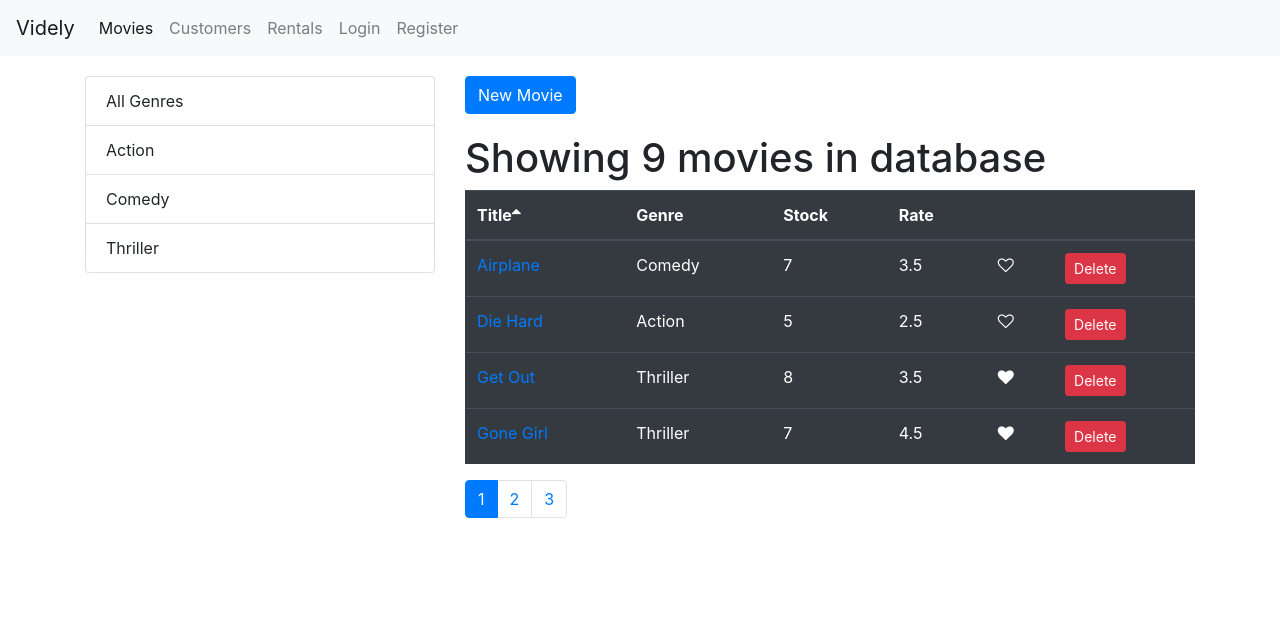
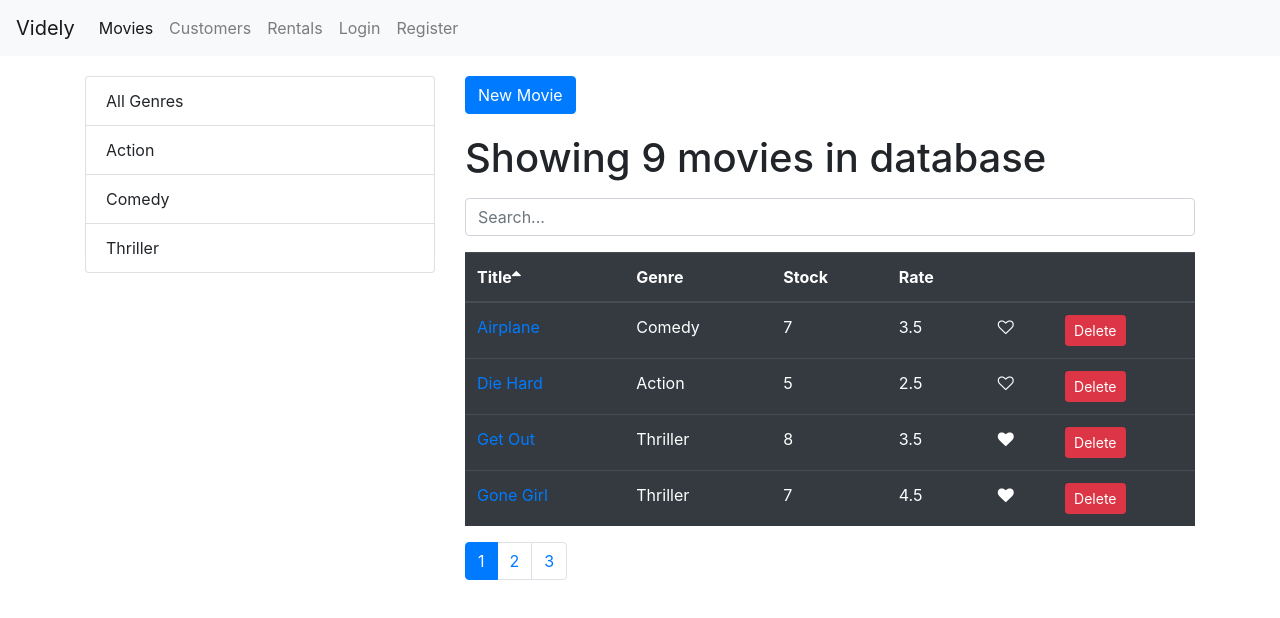
Before and after one commit to blazejpascal/Vidly, a React (Create React App) app: page /movies in a window 1280 px wide. Shown: the top 618 px of the page. Built offline with nearby package versions, Linux system fonts and the light colour scheme.

Commit message:
search bar added

```diff
--- a/package.json
+++ b/package.json
@@ -3,13 +3,15 @@
   "version": "0.1.0",
   "private": true,
   "dependencies": {
+    "axios": "^0.18.0",
     "bootstrap": "4.1.1",
     "font-awesome": "4.7.0",
     "joi-browser": "^13.4.0",
     "react": "^16.5.0",
     "react-dom": "^16.5.0",
     "react-router-dom": "^4.3.1",
-    "react-scripts": "1.1.5"
+    "react-scripts": "1.1.5",
+    "react-toastify": "^4.3.2"
   },
   "scripts": {
     "start": "react-scripts start",
--- a/src/components/scenes/Movies/Movies.js
+++ b/src/components/scenes/Movies/Movies.js
@@ -12,6 +12,7 @@ import {paginate} from '../../../utils/paginate'
 import './Movies.css'
 
 import {Link} from 'react-router-dom'
+import SearchBar from "../../shared/SearchBar/SearchBar";
 
 
 class Movies extends Component {
@@ -23,7 +24,9 @@ class Movies extends Component {
             genres: [],
             pageSize: 4,
             currentPage: 1,
-            sortColumn: {path: 'title', order: 'asc'}
+            sortColumn: {path: 'title', order: 'asc'},
+            searchQuery: "",
+            selectedGenre: null
 
         }
     }
@@ -64,9 +67,17 @@ class Movies extends Component {
     handleGenreSelect = (genre) => {
         this.setState({
             selectedGenre: genre,
+            searchQuery: "",
             currentPage: 1
         })
     }
+
+    handleSearch = (query) => {
+        this.setState({
+            searchQuery: query, selectedGenre: null, currentPage: 1
+        })
+    }
+
 
     handleSort = (sortColumn) => {
         this.setState({
@@ -81,12 +92,16 @@ class Movies extends Component {
             currentPage,
             selectedGenre,
             sortColumn,
-            moviesArray
+            moviesArray,
+            searchQuery
         } = this.state
 
-        const filtered = selectedGenre && selectedGenre._id
-            ? moviesArray.filter(m => m.genre._id === selectedGenre._id)
-            : moviesArray
+        let filtered = moviesArray;
+        if(searchQuery)
+            filtered = moviesArray.filter(m => m.title.toLowerCase().startsWith(searchQuery.toLowerCase()))
+        else if (selectedGenre && selectedGenre._id)
+            filtered = moviesArray.filter(m => m.genre._id === selectedGenre._id)
+
 
         const sorted = _.orderBy(filtered, [sortColumn.path], [sortColumn.order])
 
@@ -100,6 +115,7 @@ class Movies extends Component {
             pageSize,
             currentPage,
             sortColumn,
+            searchQuery,
         } = this.state
 
         const {totalCount, data} = this.getPageData()
@@ -119,6 +135,7 @@ class Movies extends Component {
                         <div className="col-8">
                             <Link to="/movies/new" className="btn btn-primary" style={{marginBottom: 20}} > New Movie </Link>
                             <h1> Showing {totalCount} movies in database </h1>
+                            <SearchBar  value={searchQuery} onChange={this.handleSearch} />
                             <MovieTable movies={data}
                                         sortColumn={sortColumn}
                                         onLike={this.handleLike}
--- /dev/null
+++ b/src/components/shared/SearchBar/SearchBar.js
@@ -0,0 +1,14 @@
+import React from 'react';
+
+const SearchBar = ({value, onChange}) => {
+    return (
+        <input className="form-control my-3"
+               type="search"
+               onChange={e => onChange(e.currentTarget.value)}
+               value={value}
+               placeholder="Search..."
+        />
+    );
+};
+
+export default SearchBar;
--- /dev/null
+++ b/src/config.json
@@ -0,0 +1,3 @@
+{
+  "apiEndpoint": "http://localhost:3900/api/movies"
+}
```
Also changed, not shown: 1 other file (tests, documents, lock files or other folders).
